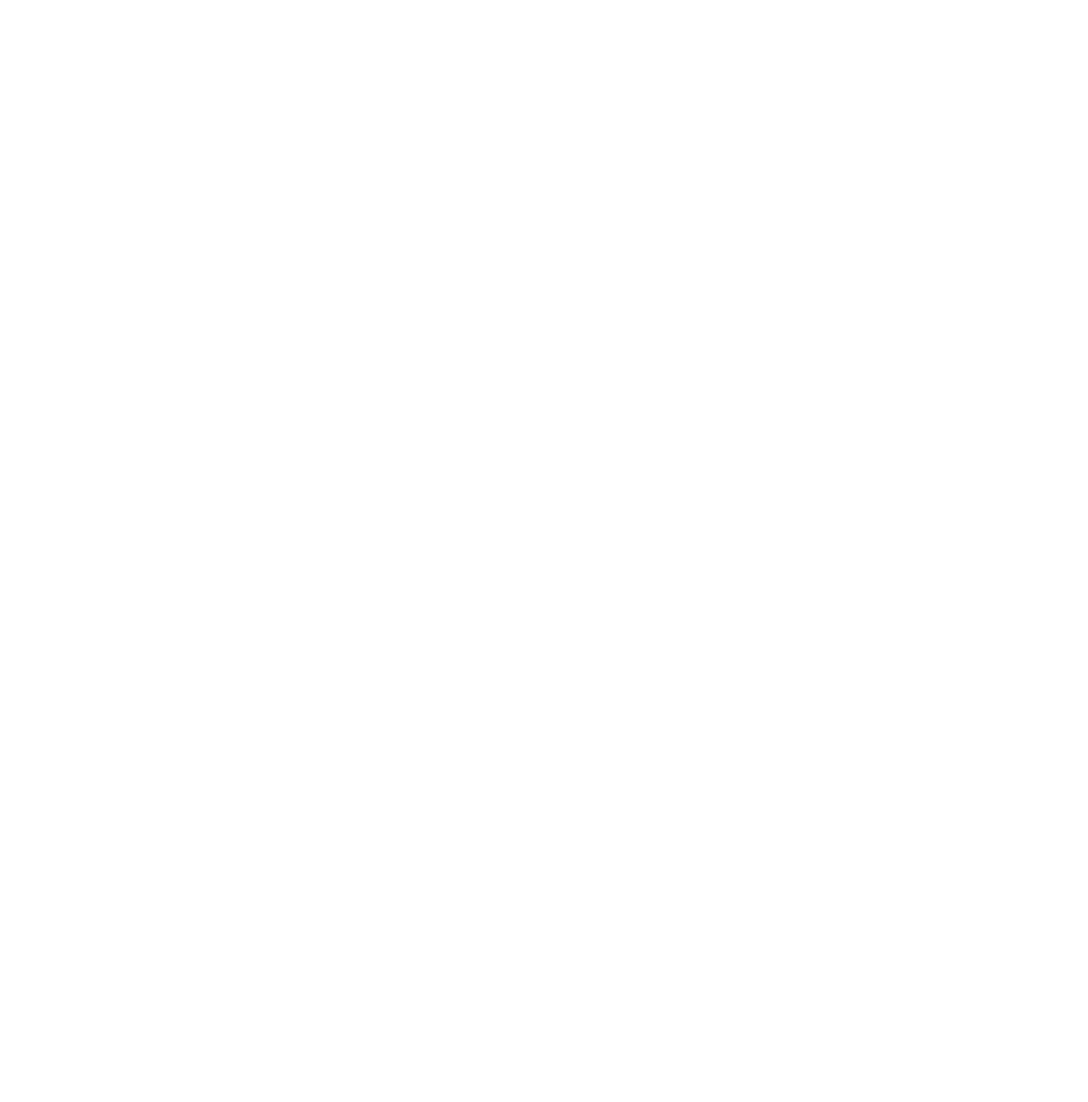
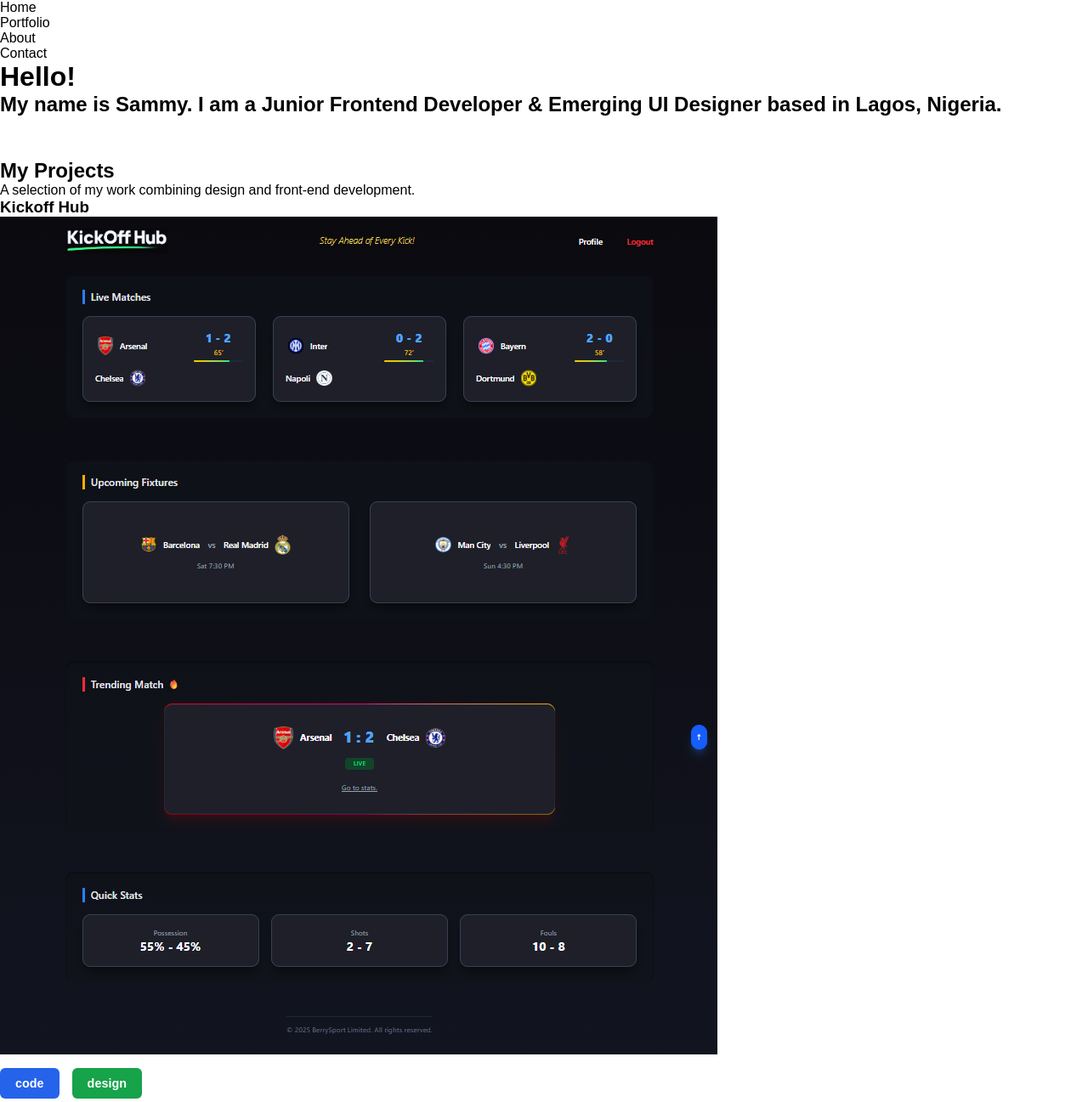
Before and after one commit to Sammyberry/my-portfolio-website, a plain HTML site: page index.html in a window 1280 px wide. Shown: the top 1297 px of the page at 85% size. Before the commit the page ends 800 px from the top, so only its background shows below. Drawn offline with Linux system fonts and the light colour scheme.

Commit message:
Added project cards, buttons and styles for portfolio layout

```diff
--- a/index.html
+++ b/index.html
@@ -4,9 +4,113 @@
         <meta charset="UTF-8">
         <meta name="viewport" content="width=device-width, initial-scale=1.0">
         <link rel="stylesheet" href="style.css">
-    <title>Document</title>
+        <link rel="stylesheet"
+            href="https://cdnjs.cloudflare.com/ajax/libs/font-awesome/6.5.0/css/all.min.css">
+        <title>Sammy – Frontend Developer</title>
     </head>
     <body>
+        <nav>
+            <ul>
+                <li><a href="#home">Home</a></li>
+                <li><a href="#portfolio">Portfolio</a></li>
+                <li><a href="#about">About</a></li>
+                <li><a href="#contact">Contact</a></li>
+            </ul>
+        </nav>
+
+        <header id="Home">
+            <h1>Hello!</h1>
+            <h2>My name is Sammy. I am a Junior Frontend Developer & Emerging UI
+                Designer based in Lagos, Nigeria.</h2>
+
+            <div class="social-links">
+                <a href="https://github.com/Sammyberry" target="_blank"
+                    rel="noopener" title="GitHub">
+                    <i class="fab fa-github"></i>
+                </a>
+                <a
+                    href="https://www.linkedin.com/in/samuel-akinbolawa-229934252/"
+                    target="_blank" rel="noopener" title="LinkedIn">
+                    <i class="fab fa-linkedin"></i>
+                </a>
+                <a href="https://x.com/I_sammyberry" target="_blank"
+                    rel="noopener" title="X (Twitter)">
+                    <i class="fab fa-x-twitter"></i>
+                </a>
+            </div>
+        </header>
+
+        <main>
+            <!-- Portfolio Section -->
+            <section>
+                <h2 id="portfolio">My Projects</h2>
+                <p>A selection of my work combining design and front-end
+                    development.</p>
+            </section>
+
+            <div class="portfolio-grid">
+                <div class="project-card">
+                    <h3>Kickoff Hub</h3>
+                    <img src="images/projects/kickoffhub.png"
+                        alt="kickoffhub thumbnail"
+                    >
+
+                    <div class="project-buttons">
+                        <a
+                            href="https://github.com/Sammyberry/Livescore-project-kickoff-hub"
+                            target="_blank" rel="noopener" class="btn code-btn">
+                            code
+                        </a>
+
+                        <a href="https://kickoffhub.netlify.app/"
+                            target="_blank" rel="noopener" class="btn live-btn">
+                            design
+                        </a>
+                    </div>
+                    <p>A demo football livescore interface showing upcoming
+                        fixtures and match sections.
+                        Built with HTML, TailwindCSS, and React.js.</p>
+                </div>
+
+                <div class="project-card">
+                    <h3>Sneakers</h3>
+                    <img src="images/projects/sneakers.png"
+                        alt="sneakers thumbnail"
+                    >
+
+                    <div class="project-buttons">
+                        <a
+                            href="https://github.com/Sammyberry/Livescore-project-kickoff-hub"
+                            target="_blank" rel="noopener" class="btn code-btn">
+                            code
+                        </a>
+                    </div>
+                    <p>A simple e-commerce UI showcasing products, pricing, and
+                        cart interactions.
+                        Built with HTML, CSS, and JavaScript.</p>
+                </div>
+
+                <div class="project-card">
+                    <h3>kickoff Hub - Prototype</h3>
+                    <img src="images/projects/kickoffhub-prototype.png"
+                        alt="kickoffhub prototype thumbnail">
+                    <p>A clean Figma UI design for the Kickoff Hub football
+                        insights platform.
+                        Designed in Figma.</p>
+                </div>
+
+                <div class="project-card">
+                    <h3>Portfolio UI Template</h3>
+                    <img src="images/projects/Home.png"
+                        alt="Portfolio UI Template thumbnail">
+                    <p>A modern portfolio website layout created for personal
+                        branding and project showcases.
+                        Designed in Figma.</p>
+                </div>
+            </div>
+
+            <!-- Skills Section -->
+        </main>
 
     </body>
 </html>
--- a/style.css
+++ b/style.css
@@ -0,0 +1,97 @@
+/* === General CSS Reset === */
+* {
+    margin: 0;
+    padding: 0;
+    box-sizing: border-box;
+}
+
+html,
+body {
+    width: 100%;
+    height: 100%;
+    font-family: Arial, Helvetica, sans-serif;
+    scroll-behavior: smooth;
+}
+
+img {
+    max-width: 100%;
+    display: block;
+}
+
+a {
+    text-decoration: none;
+    color: inherit;
+}
+
+ul,
+ol {
+    list-style: none;
+}
+
+button {
+    border: none;
+    background: none;
+    cursor: pointer;
+}
+
+input,
+textarea,
+button {
+    font-family: inherit;
+}
+
+.social-links {
+    margin-top: 1.5rem;
+    display: flex;
+    gap: 20px;
+}
+
+.social-links a {
+    color: #ffffff;
+    /* or any text color based on your theme */
+    font-size: 1.4rem;
+    transition: 0.3s ease;
+}
+
+.social-links a:hover {
+    color: #00bcd4;
+    /* highlight color */
+    transform: translateY(-3px);
+}
+
+/* Project Section */
+
+.project-buttons {
+    display: flex;
+    gap: 15px;
+    margin: 1rem 0;
+    /* spacing above and below */
+}
+
+.btn {
+    padding: 10px 18px;
+    border-radius: 6px;
+    color: #fff;
+    font-size: 0.9rem;
+    font-weight: 600;
+    display: inline-block;
+    transition: 0.25s ease;
+}
+
+.code-btn {
+    background:#2563eb;
+    color: #fff;
+}
+
+.code-btn:hover {
+    background: #1d4ed8;
+}
+
+.live-btn {
+    background: #16a34a;
+    color: #fff;
+}
+
+.live-btn:hover {
+    background: #15803d;
+}
```
Also changed, not shown: images/certificates/ALX-frontend-web-certificate.png (added), images/certificates/Screenshot (60).png (added), images/certificates/alx-professional-foundations-certificate-samuel-akinbolawa.png (added), images/projects/Home.png (added), images/projects/Kickoffhub-prototype.png (added), images/projects/kickoffhub.png (added), images/projects/sneakers.png (added). Lines whose indentation alone changed are shown as unchanged.
